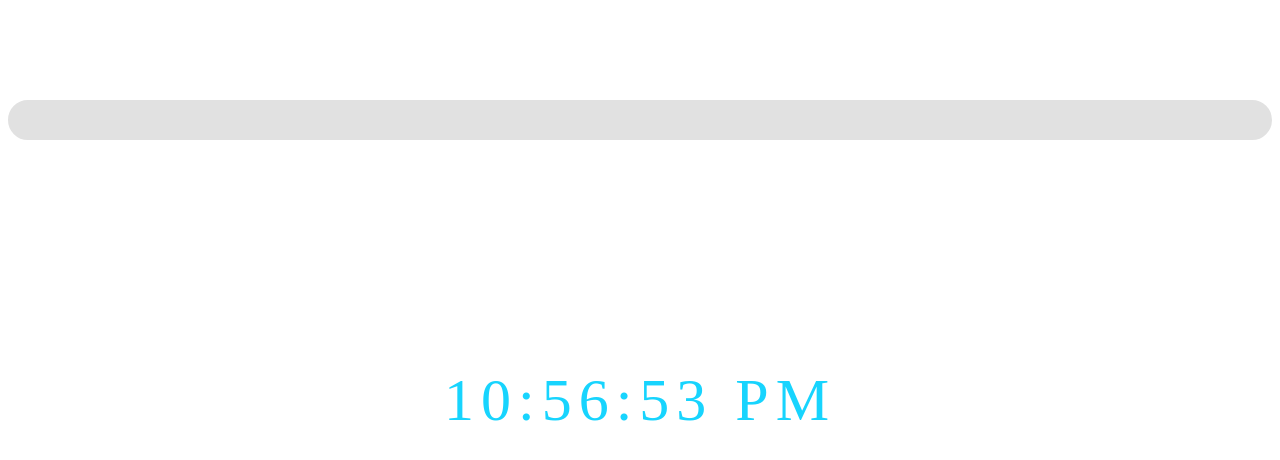
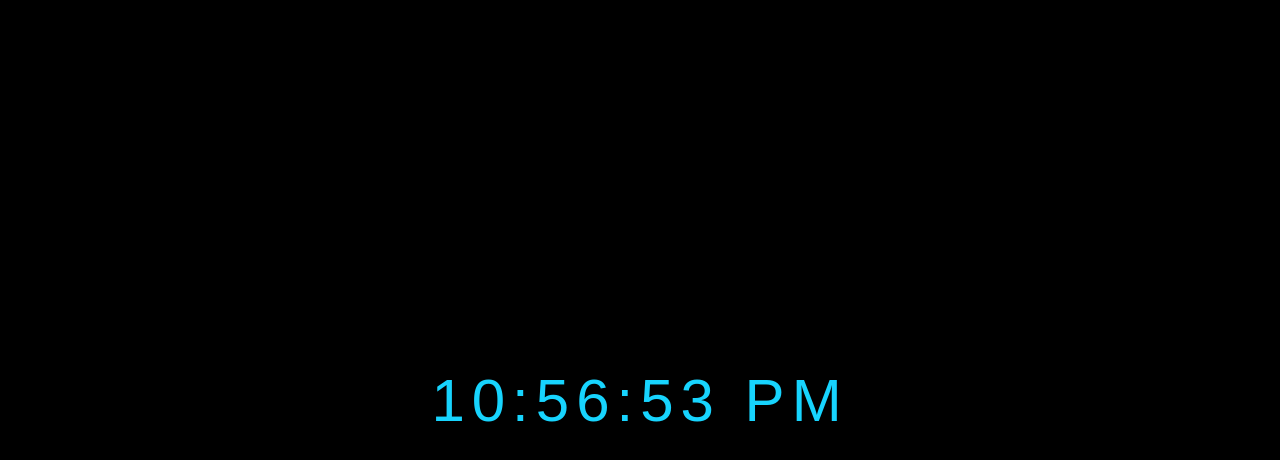
Before and after one commit to Gideonjun/marsklok-gideon, a plain HTML site: page index.html in a window 1280 px wide. Drawn offline with Linux system fonts and the light colour scheme.

Commit message:
namen aanpassing
aanpassing van variabelen

```diff
--- a/index.html
+++ b/index.html
@@ -2,12 +2,12 @@
 <html>
 	<head>
 		<meta charset="utf-8">
-		<title>Wereldglock</title>
-		<link rel="stylesheet" type="text/css" href="styles/mystyle.css">
+		<title>Marsglock</title>
+		<link rel="stylesheet" type="text/css" href="style/style.css">
 	</head>
 	<body>
 		<div class="container">
-				<div id="MyClockDisplay" class="clock"></div>
+				<div id="Glock" class="clock"></div>
 		</div>
 		<script src="scripts/TweenMax.min.js"></script>
 		<script src="scripts/main.js"></script>
--- a/scripts/main.js
+++ b/scripts/main.js
@@ -42,9 +42,7 @@ function showTime(){
     s = (s < 10) ? "0" + s : s;
 
     var time = h + ":" + m + ":" + s + " " + session;
-    document.getElementById("MyClockDisplay").innerText = time;
-    document.getElementById("MyClockDisplay").textContent = time;
-
+    document.getElementById("Glock").innerHTML = time;
     setTimeout(showTime, 1000);
 
 }
--- a/styles/mystyle.css
+++ b/style/style.css
@@ -1,10 +1,10 @@
 body {
-  font-family: Helvetica;
+  font-family: Arial;
   color: #222;
-  /*background: black;*/
+  background: black;
 }
 
-.container {
+/*.container {
   min-width: 550px;
   margin: 100px auto;
   border: 20px solid #e1e1e1;
@@ -18,7 +18,7 @@ h1 {
   position: relative;
   text-transform: uppercase;
   text-shadow: 0 1px 0 rgb(204,204,204), 0 2px 0 rgb(201,201,201) , 0 3px 0 rgb(187,187,187) , 0 4px 0 rgb(185,185,185) , 0 5px 0 rgb(170,170,170) , 0 6px 1px rgba(0,0,0,0.0980392) , 0 0 5px rgba(0,0,0,0.0980392) , 0 1px 3px rgba(0,0,0,0.298039) , 0 3px 5px rgba(0,0,0,0.2) , 0 5px 10px rgba(0,0,0,0.247059) , 0 10px 10px rgba(0,0,0,0.2) , 0 20px 20px rgba(0,0,0,0.14902);
-}
+}*/
 
 .clock {
     position: absolute;
@@ -27,7 +27,7 @@ h1 {
     transform: translateX(-50%) translateY(-50%);
     color: #17D4FE;
     font-size: 60px;
-    font-family: Orbitron;
+    font-family: Arial;
     letter-spacing: 7px;
 
 }
```
Also changed, not shown: 1 other file.
